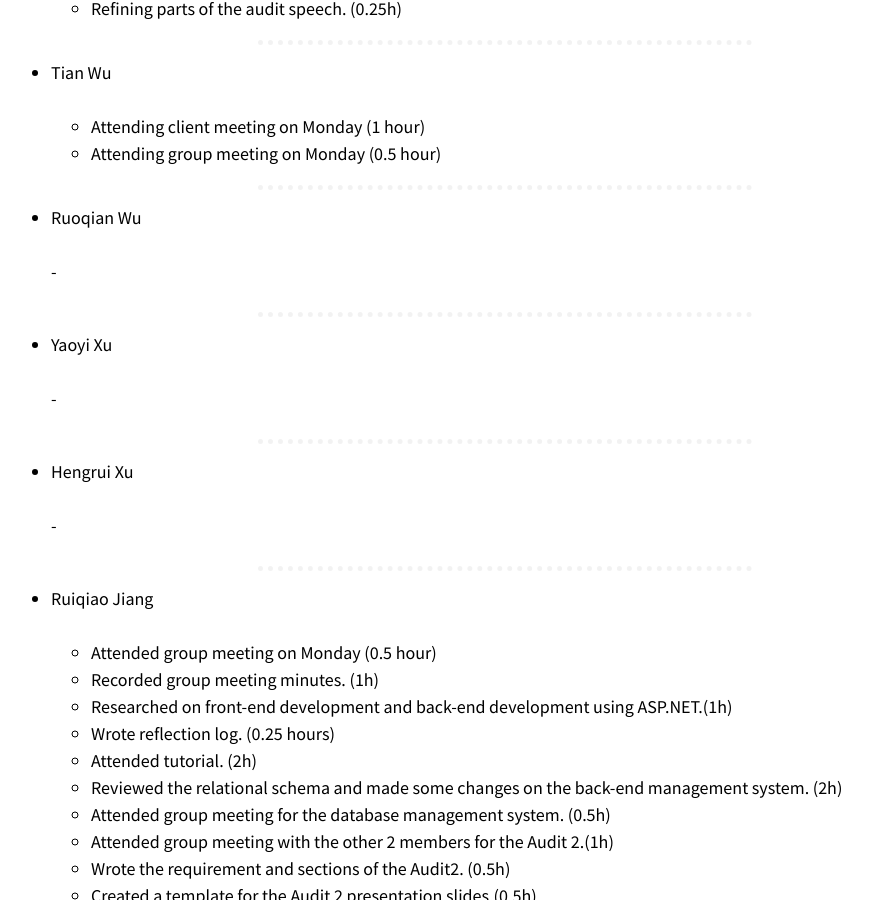
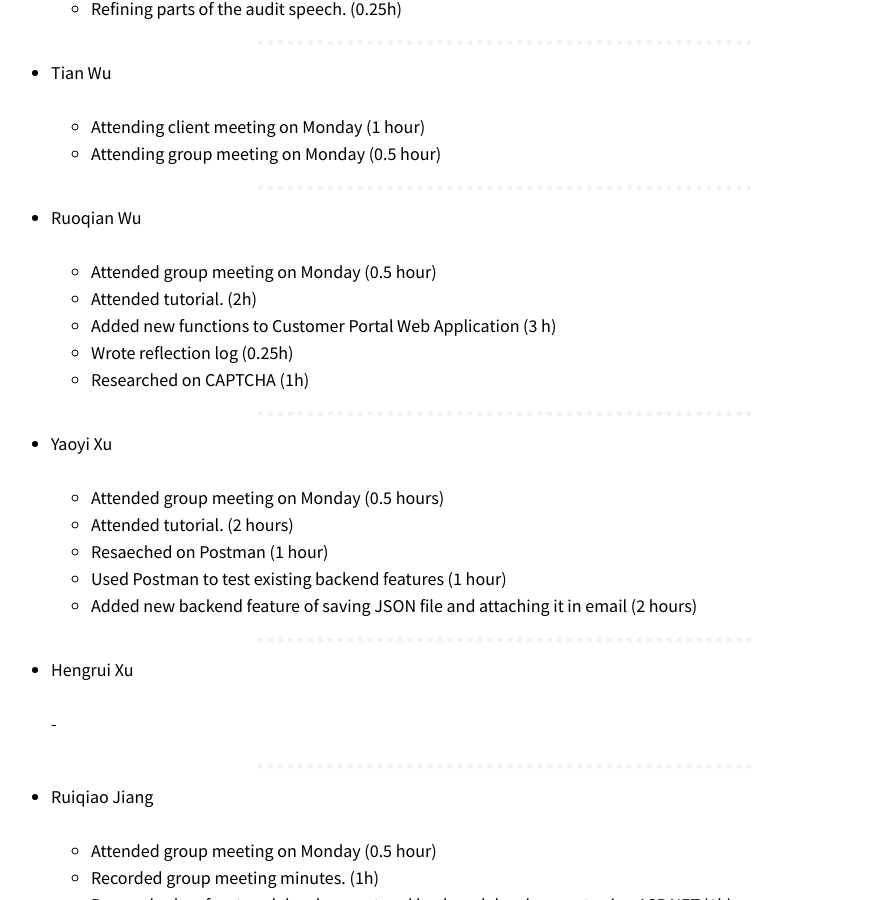
Before and after one commit to optofab/optofab.github.io, a Jekyll site: the page built from logs.md, in a window 1280 px wide and 900 px high, scrolled down 22669 px. Shown: the whole window, without its empty margins (135-1007 px from the left). Built offline with Jekyll 4.4.1, drawn with Linux system fonts in a browser that asks for light colours; nearby versions of some CDN libraries; emoji names are drawn with the system emoji font; some of the changed text lies outside the part shown.

Commit message:
finished work record & reflection log

```diff
--- a/logs.md
+++ b/logs.md
@@ -836,13 +836,21 @@ _[Don't forget to add hours for each of the work you've done. This line will be
 
 - Ruoqian Wu
 
-  -
+  - Attended group meeting on Monday (0.5 hour)
+  - Attended tutorial. (2h)
+  - Added new functions to Customer Portal Web Application (3 h)
+  - Wrote reflection log (0.25h)
+  - Researched on CAPTCHA (1h)
 
 <hr class="hr-dotted">
 
 - Yaoyi Xu
 
-  -
+  - Attended group meeting on Monday (0.5 hours)
+  - Attended tutorial. (2 hours)
+  - Resaeched on Postman (1 hour)
+  - Used Postman to test existing backend features (1 hour)
+  - Added new backend feature of saving JSON file and attaching it in email (2 hours)
 
 <hr class="hr-dotted">
 
@@ -903,3 +911,5 @@ Decision making logs from previous semester: [link hosted on Confluence](https:/
 | 5         | 4        | The lesson I learnt is that although I am a part of the team, and we received the feedback as the team, we should construct our individual reflection.                                                                                                                                                                                           | Ruoqian Wu |
 | 6         | 4        | From the tutorial and the feedback from our shadow team, what I learnt is documentation is very important.Cause the other people outside our team know nothing about our project. They can only learn it from the documents we generated.Thus, we need to make our ducumentations very detailed.                                                                                                      | Ruiqiao Jiang |
 | 7         | 5        | The lesson I learnt is that since we are not very familiar with the database development, the time we spent on learning may be huge. And for example, we studied the C# for the management system, but I just found that the Django may be more suitable for our development.                                                                                                                                                                                           | Ruiqiao Jiang |
+| 8         | 5        | It is more efficient if backend can work in parallel with front-end instead of waiting for front-end finishing functionalities then start. Therefore, I decided to learn how to use Postman to test api functions.                                                                                                                                                                                           | Yaoyi Xu |
+| 9         | 5        | The lesson I learnt is that there are many useful frameworks for development on Github to increase the work efficiency, and there is no need to build everything from scratch.                                                                                                                                                                                           | Ruoqian Wu |
```
